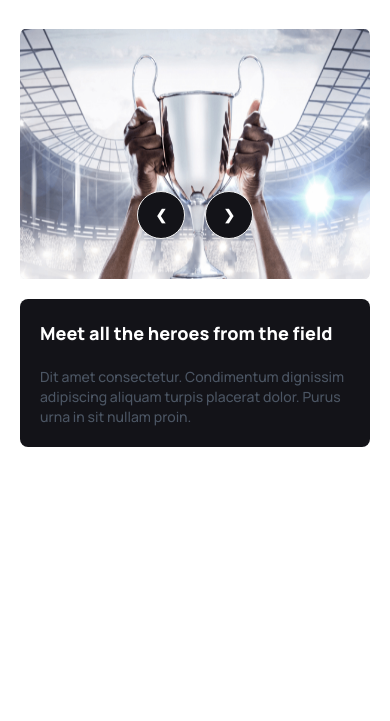
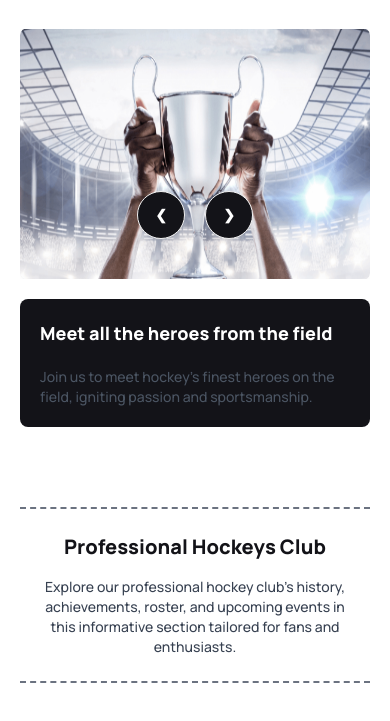
Before and after one commit to rubayedhasan/hockey-club-with-tailwindCSS-DaisyUi, a plain HTML site: page index.html in a window 390 px wide. Shown: the part 111-832 px from the top of the page. Drawn offline with nearby package versions, Linux system fonts and the light colour scheme.

Commit message:
fixing banner badge position & add section description to hockey-club section & responsivly styles also added

```diff
--- a/index.html
+++ b/index.html
@@ -139,7 +139,7 @@
       </nav>
 
       <!-- banner section  -->
-      <section id="banner" class="mt-6 md:mt-8 lg:mt-12 flex flex-col">
+      <section id="banner" class="mt-6 md:mt-8 lg:mt-12 flex flex-col relative">
         <!-- slider or carousel section  -->
         <div class="carousel w-full">
           <!-- 1st slider  -->
@@ -219,23 +219,45 @@
 
         <!-- banner badge section  -->
         <div
-          class="bg-hockey-primary-color mt-5 p-5 lg:p-8 rounded-lg md:max-w-[400px] lg:max-w-[550px] transform md:-translate-x-8 md:-translate-y-56 md:ml-auto"
+          class="bg-hockey-primary-color mt-5 p-5 lg:p-8 rounded-lg md:max-w-[400px] lg:max-w-[550px] transform md:absolute md:right-8 md:bottom-8"
         >
           <h3
             class="font-extrabold text-lg md:text-xl lg:text-2xl text-white mb-5"
           >
             Meet all the heroes from the field
           </h3>
-          <p class="font-medium text-sm lg:text-base text-gray-600">
-            Dit amet consectetur. Condimentum dignissim adipiscing aliquam
-            turpis placerat dolor. Purus urna in sit nullam proin.
+          <p class="font-medium text-sm md:text-base text-gray-600">
+            Join us to meet hockey's finest heroes on the field, igniting
+            passion and sportsmanship.
           </p>
         </div>
       </section>
     </header>
 
     <!-- main section  -->
-    <main class="container mx-auto p-5 md:px-8 lg:px-12"></main>
+    <main class="container mx-auto p-5 md:px-8 lg:px-12">
+      <!-- hockey-club section  -->
+      <section id="hockey-club" class="mt-10 lg:mt-24">
+        <!-- section description container -->
+        <div
+          class="section-container p-6 lg:p-8 border-y-2 border-dashed border-gray-500"
+        >
+          <!-- section title  -->
+          <h1
+            class="font-extrabold text-xl md:text-2xl lg:text-4xl text-center text-hockey-primary-color mb-4 lg:mb-6"
+          >
+            Professional Hockeys Club
+          </h1>
+          <p
+            class="font-medium text-center lg:w-2/3 lg:mx-auto text-sm md:text-base text-gray-700"
+          >
+            Explore our professional hockey club's history, achievements,
+            roster, and upcoming events in this informative section tailored for
+            fans and enthusiasts.
+          </p>
+        </div>
+      </section>
+    </main>
 
     <!-- footer section  -->
     <footer></footer>
```
